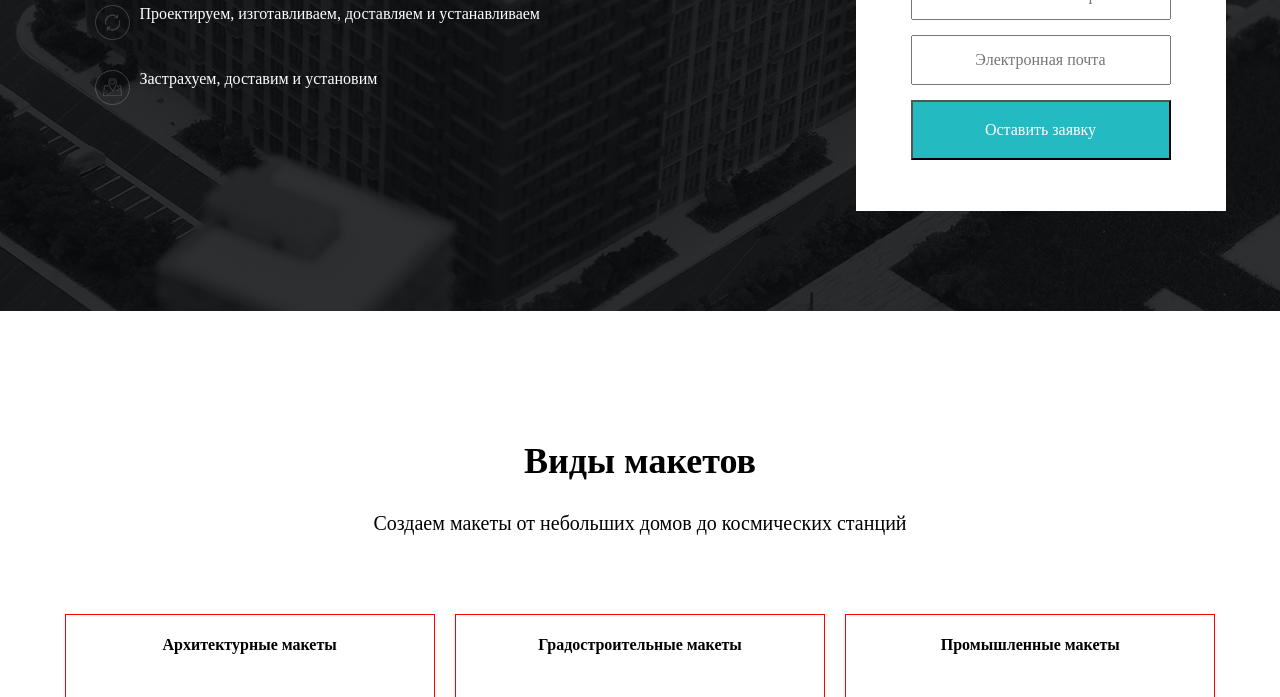
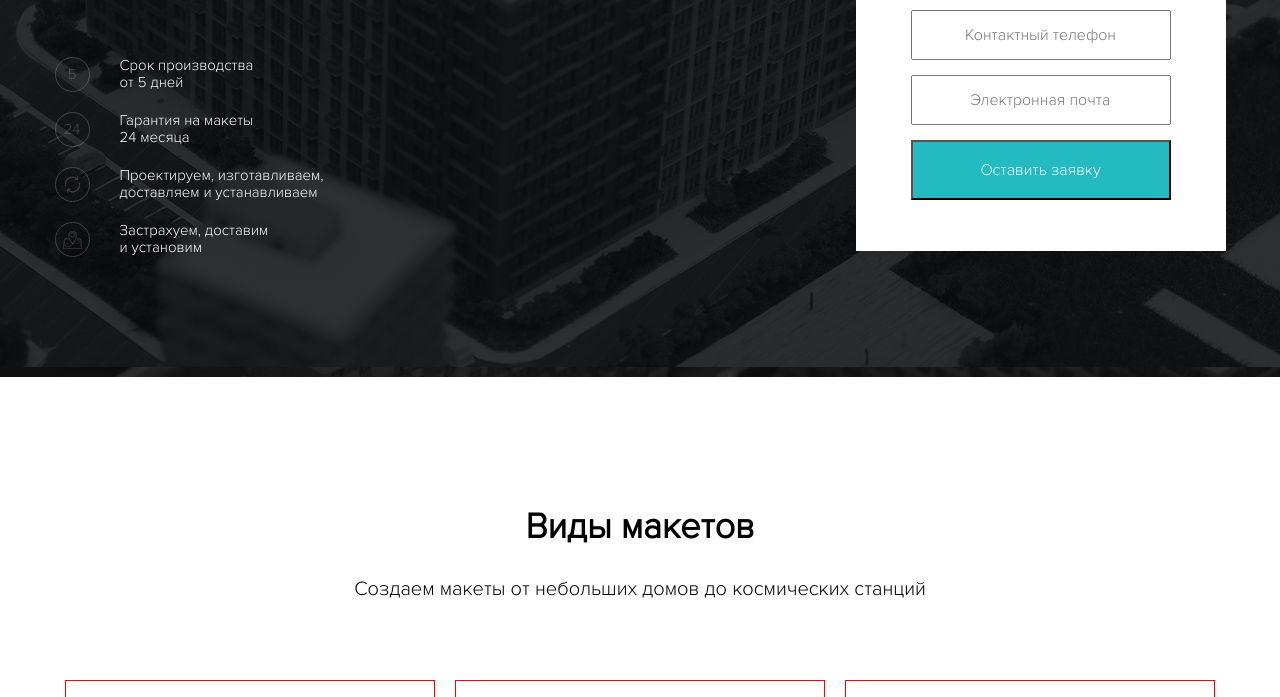
Before and after one commit to alex3287/maquette, a website: page src/index.html in a window 1280 px wide. Shown: the part 343-1040 px from the top of the page. Drawn offline with nearby package versions, Linux system fonts and the light colour scheme.

Commit message:
tourn on fonts and section hero

```diff
--- a/src/index.html
+++ b/src/index.html
@@ -63,7 +63,7 @@
                   <!-- <img src="" alt="5"> -->
                 </div>
 
-                <span class="hero-list__text">Срок производства от 5 дней</span>
+                <span class="hero-list__text">Срок производства <br> от 5 дней</span>
               </li>
               <!-- /.hero-list__item -->
               <li class="hero-list__item">
@@ -71,7 +71,7 @@
                 <span>24</span>
                 </div>
 
-                <span class="hero-list__text">Гарантия на макеты 24 месяца</span>
+                <span class="hero-list__text">Гарантия на макеты <br> 24 месяца</span>
               </li>
               <!-- /.hero-list__item -->
               <li class="hero-list__item">
@@ -87,7 +87,7 @@
                   <img src="img/hero/map-location.png" alt="photo">
                 </div>
 
-                <span class="hero-list__text">Застрахуем, доставим и установим</span>
+                <span class="hero-list__text">Застрахуем, доставим <br> и установим</span>
               </li>
               <!-- /.hero-list__item -->
             </ul>
--- /dev/null
+++ b/src/sass/_fonts.scss
@@ -0,0 +1,42 @@
+@font-face {
+  font-family: 'ProximaNova-Regular';
+  src: url('../fonts/ProximaNova/ProximaNova-Regular.ttf') format('truetype');
+
+  font-weight: normal;
+  font-style: normal;
+  font-display: auto;
+  }
+
+@font-face {
+  font-family: 'ProximaNova-Light';
+  src: url('../fonts/ProximaNova/ProximaNova-Light.eot');
+  src: url('..../fonts/ProximaNova/ProximaNova-Light.eot?#iefix') format('embedded-opentype'),
+  url('../fonts/ProximaNova/ProximaNova-Light.ttf') format('truetype');
+
+  font-weight: normal;
+  font-style: normal;
+  font-display: auto;
+  }
+
+@font-face {
+  font-family: 'ProximaNova-Bold';
+  src: url('../fonts/ProximaNova/ProximaNova-Bold.ttf') format('truetype');
+  font-weight: normal;
+  font-style: normal;
+  font-display: auto;
+  }
+
+@mixin reg {
+  font-family: 'ProximaNova-Regular', sans-serif;
+  font-weight: 400;
+}
+
+@mixin light {
+  font-family: 'ProximaNova-Light', sans-serif;
+  font-weight: 300;
+}
+
+@mixin bold{
+  font-family: 'ProximaNova-Bold', sans-serif;
+  font-weight: 400;
+}
--- a/src/sass/_interface.sass
+++ b/src/sass/_interface.sass
@@ -1,8 +1,8 @@
 *
   box-sizing: border-box
 body
-  //подключить шрифт
   color: $text-color
+  +light
 img
   max-width: 100%
 .container
--- a/src/sass/_slick-theme.scss
+++ /dev/null
@@ -1,204 +0,0 @@
-@charset 'UTF-8';
-/* Slider */
-.slick-loading .slick-list
-{
-    background: #fff url('./ajax-loader.gif') center center no-repeat;
-}
-
-/* Icons */
-@font-face
-{
-    font-family: 'slick';
-    font-weight: normal;
-    font-style: normal;
-
-    src: url('./fonts/slick.eot');
-    src: url('./fonts/slick.eot?#iefix') format('embedded-opentype'), url('./fonts/slick.woff') format('woff'), url('./fonts/slick.ttf') format('truetype'), url('./fonts/slick.svg#slick') format('svg');
-}
-/* Arrows */
-.slick-prev,
-.slick-next
-{
-    font-size: 0;
-    line-height: 0;
-
-    position: absolute;
-    top: 50%;
-
-    display: block;
-
-    width: 20px;
-    height: 20px;
-    padding: 0;
-    -webkit-transform: translate(0, -50%);
-    -ms-transform: translate(0, -50%);
-    transform: translate(0, -50%);
-
-    cursor: pointer;
-
-    color: transparent;
-    border: none;
-    outline: none;
-    background: transparent;
-}
-.slick-prev:hover,
-.slick-prev:focus,
-.slick-next:hover,
-.slick-next:focus
-{
-    color: transparent;
-    outline: none;
-    background: transparent;
-}
-.slick-prev:hover:before,
-.slick-prev:focus:before,
-.slick-next:hover:before,
-.slick-next:focus:before
-{
-    opacity: 1;
-}
-.slick-prev.slick-disabled:before,
-.slick-next.slick-disabled:before
-{
-    opacity: .25;
-}
-
-.slick-prev:before,
-.slick-next:before
-{
-    font-family: 'slick';
-    font-size: 20px;
-    line-height: 1;
-
-    opacity: .75;
-    color: white;
-
-    -webkit-font-smoothing: antialiased;
-    -moz-osx-font-smoothing: grayscale;
-}
-
-.slick-prev
-{
-    left: -25px;
-}
-[dir='rtl'] .slick-prev
-{
-    right: -25px;
-    left: auto;
-}
-.slick-prev:before
-{
-    content: '←';
-}
-[dir='rtl'] .slick-prev:before
-{
-    content: '→';
-}
-
-.slick-next
-{
-    right: -25px;
-}
-[dir='rtl'] .slick-next
-{
-    right: auto;
-    left: -25px;
-}
-.slick-next:before
-{
-    content: '→';
-}
-[dir='rtl'] .slick-next:before
-{
-    content: '←';
-}
-
-/* Dots */
-.slick-dotted.slick-slider
-{
-    margin-bottom: 30px;
-}
-
-.slick-dots
-{
-    position: absolute;
-    bottom: -25px;
-
-    display: block;
-
-    width: 100%;
-    padding: 0;
-    margin: 0;
-
-    list-style: none;
-
-    text-align: center;
-}
-.slick-dots li
-{
-    position: relative;
-
-    display: inline-block;
-
-    width: 20px;
-    height: 20px;
-    margin: 0 5px;
-    padding: 0;
-
-    cursor: pointer;
-}
-.slick-dots li button
-{
-    font-size: 0;
-    line-height: 0;
-
-    display: block;
-
-    width: 20px;
-    height: 20px;
-    padding: 5px;
-
-    cursor: pointer;
-
-    color: transparent;
-    border: 0;
-    outline: none;
-    background: transparent;
-}
-.slick-dots li button:hover,
-.slick-dots li button:focus
-{
-    outline: none;
-}
-.slick-dots li button:hover:before,
-.slick-dots li button:focus:before
-{
-    opacity: 1;
-}
-.slick-dots li button:before
-{
-    font-family: 'slick';
-    font-size: 6px;
-    line-height: 20px;
-
-    position: absolute;
-    top: 0;
-    left: 0;
-
-    width: 20px;
-    height: 20px;
-
-    content: '•';
-    text-align: center;
-
-    opacity: .25;
-    color: black;
-
-    -webkit-font-smoothing: antialiased;
-    -moz-osx-font-smoothing: grayscale;
-}
-.slick-dots li.slick-active button:before
-{
-    opacity: .75;
-    color: black;
-}
--- a/src/sass/blocks/_hero.sass
+++ b/src/sass/blocks/_hero.sass
@@ -1,5 +1,5 @@
 .hero
-  padding-top: 125px
+  padding-top: 165px
   //background-color: #010304
   background-color: rgba(1, 3, 4, 0.96)
   background-image: url('../img/hero/hero-image.png')
@@ -8,10 +8,12 @@
     display: flex
     justify-content: space-between
   &-list
+    padding-left: 0
+    font-size: 15px
     &__item
       list-style: none
       display: flex
-      margin-bottom: 30px
+      margin-bottom: 20px
     &__image
       width: 35px
       height: 35px
@@ -22,9 +24,17 @@
       justify-content: center
       border-radius: 50%
     &__text
-      margin-left: 10px
+      margin-left: 30px
+      width: 210px
   &__title
+    width: 540px
+    font-size: 48px
+    line-height: 60px
     margin-top: 0
+  &__subtitle
+    display: block
+    font-size: 20px
+    margin-bottom: 60px
   &-request
     background-color: $light
     height: 429px
--- a/src/sass/style.sass
+++ b/src/sass/style.sass
@@ -1,6 +1,8 @@
 @import 'normalize'
+@import 'fonts'
 @import 'colors'
 @import 'interface'
+
 
 @import 'blocks/navbar'
 @import 'blocks/hero'
@@ -12,4 +14,3 @@
 
 // подключаем стили для слайдера
 @import 'slick'
-// @import 'slick-theme' этот вроде не нужно
```
Also changed, not shown: src/css/style.css, src/fonts/ProximaNova/ProximaNova-Bold.ttf (added), src/fonts/ProximaNova/ProximaNova-Light.ttf (added), src/fonts/ProximaNova/ProximaNova-Regular.ttf (added), src/fonts/ProximaNova/ProximaNova-Semibold.ttf (added), 1 other file.
